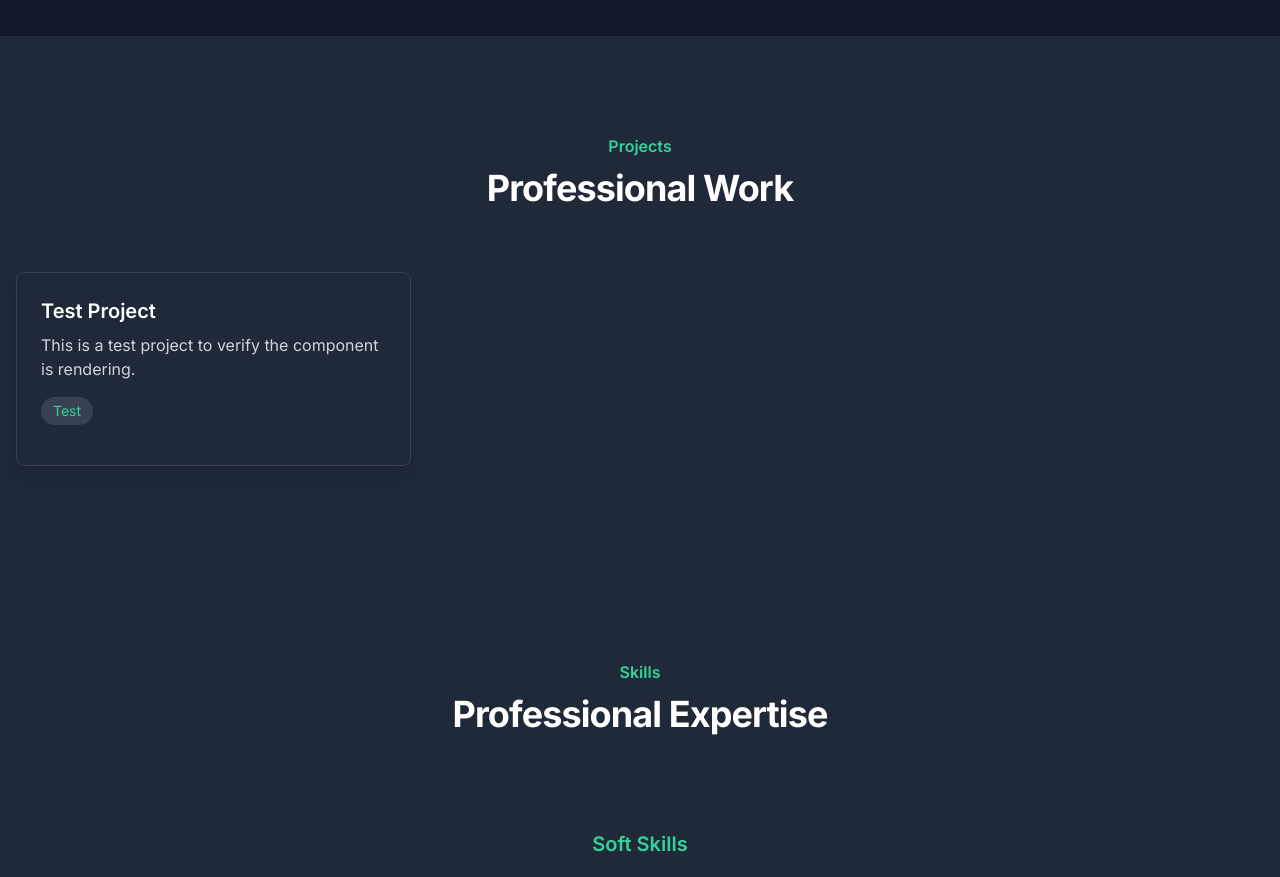
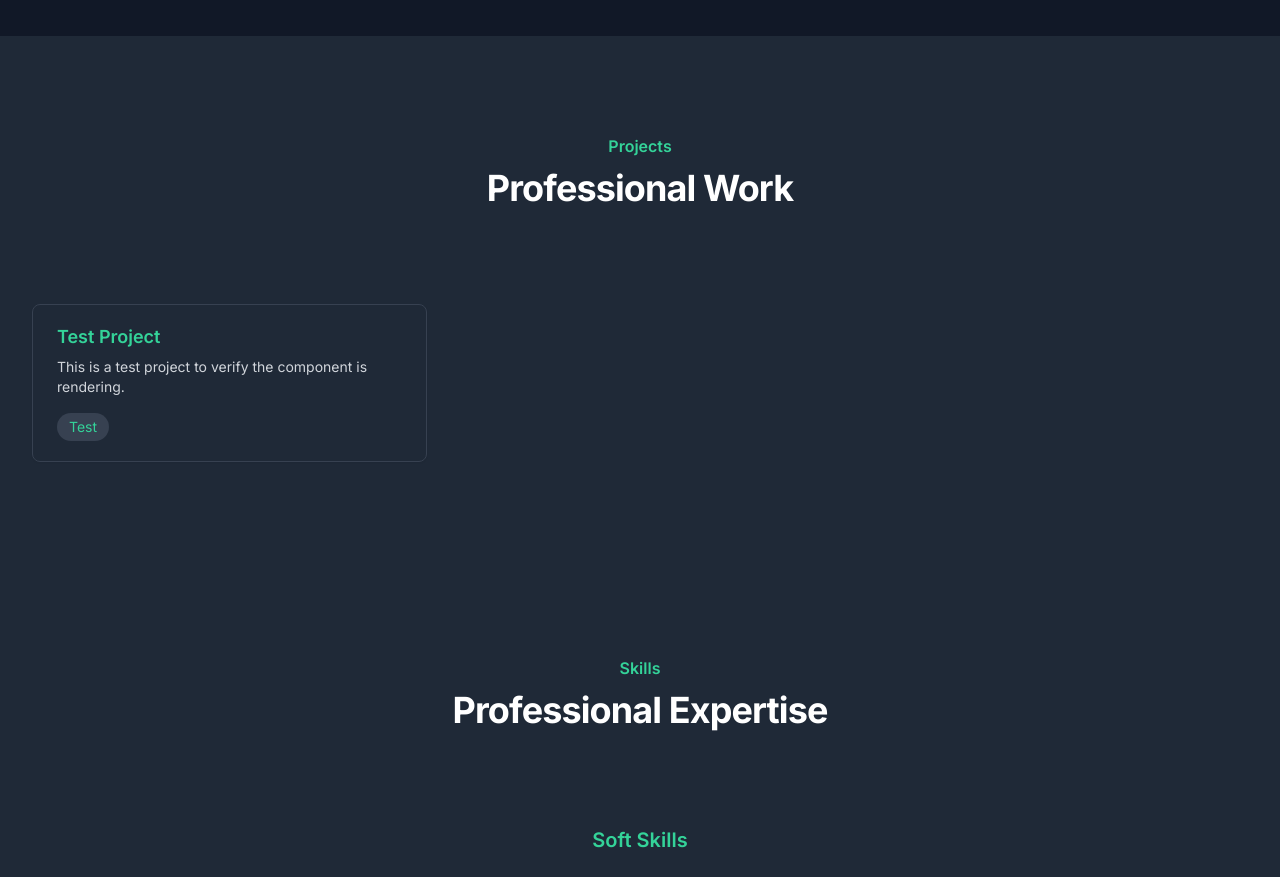
Before and after one commit to AidaKokko/Portfolio, a Next.js app: page / in a window 1280 px wide. Shown: the part 4220-5097 px from the top of the page. Built offline with nearby package versions, Linux system fonts and the light colour scheme.

Commit message:
fix: update Projects component styling to match other sections

```diff
--- a/src/components/Projects.tsx
+++ b/src/components/Projects.tsx
@@ -2,19 +2,19 @@ import React from 'react';
 
 const Projects = () => {
   return (
-    <div className="container mx-auto px-4">
+    <div className="mx-auto max-w-7xl px-6 lg:px-8">
       <div className="mx-auto max-w-2xl lg:text-center">
         <h2 className="text-base font-semibold leading-7 text-emerald-400">Projects</h2>
         <p className="mt-2 text-3xl font-bold tracking-tight text-white sm:text-4xl">
           Professional Work
         </p>
       </div>
-      <div className="grid grid-cols-1 md:grid-cols-2 lg:grid-cols-3 gap-8 mt-16">
-        <div className="bg-gray-800 rounded-lg shadow-lg overflow-hidden hover:shadow-xl transition-shadow duration-300 border border-gray-700 hover:border-emerald-500">
-          <div className="p-6">
-            <h3 className="text-xl font-semibold mb-2 text-white">Test Project</h3>
-            <p className="text-gray-300 mb-4">This is a test project to verify the component is rendering.</p>
-            <div className="flex flex-wrap gap-2 mb-4">
+      <div className="mx-auto mt-16 max-w-2xl sm:mt-20 lg:mt-24 lg:max-w-none">
+        <div className="grid grid-cols-1 gap-4 sm:grid-cols-2 lg:grid-cols-3">
+          <div className="relative flex flex-col gap-y-2 rounded-lg border border-gray-700 bg-gray-800 px-6 py-5 shadow-sm hover:shadow-md transition-all hover:border-emerald-500">
+            <h3 className="text-lg font-semibold leading-6 text-emerald-400">Test Project</h3>
+            <p className="text-sm text-gray-300">This is a test project to verify the component is rendering.</p>
+            <div className="flex flex-wrap gap-2 mt-2">
               <span className="px-3 py-1 bg-gray-700 text-emerald-400 rounded-full text-sm">
                 Test
               </span>
```
